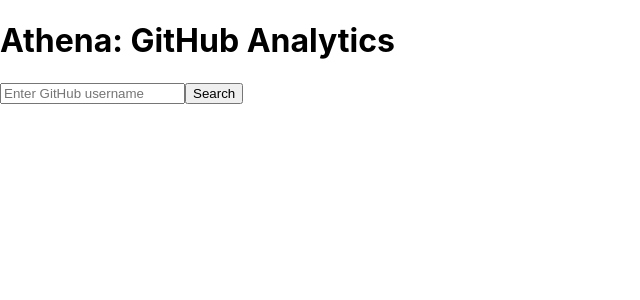
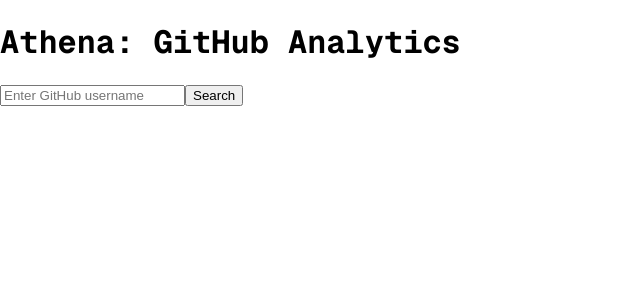
Before and after one commit to JI1IN/Athena, a React (Create React App) app in the folder frontend/: page / in a window 1280 px wide. Shown: the top 300 px of the page, without its empty margins (0-640 px from the left). Built offline with nearby package versions, Linux system fonts and the light colour scheme.

Commit message:
Font changed to Geist

```diff
--- a/frontend/public/index.html
+++ b/frontend/public/index.html
@@ -3,6 +3,9 @@
   <head>
     <meta charset="utf-8" />
     <link rel="icon" href="%PUBLIC_URL%/logo.svg" />
+    <link rel="preconnect" href="https://fonts.googleapis.com">
+<link rel="preconnect" href="https://fonts.gstatic.com" crossorigin>
+<link href="https://fonts.googleapis.com/css2?family=Geist+Mono:wght@100..900&display=swap" rel="stylesheet">
     <meta name="viewport" content="width=device-width, initial-scale=1" />
     <meta name="theme-color" content="#000000" />
     <meta
--- a/frontend/src/App.css
+++ b/frontend/src/App.css
@@ -2,3 +2,7 @@
 @tailwind components;
 @tailwind utilities;
 @plugin "daisyui";
+
+body {
+    font-family: "Geist Mono", sans-serif;
+}
--- a/frontend/src/App.js
+++ b/frontend/src/App.js
@@ -68,6 +68,7 @@
   const getColor = (language) => LANGUAGE_COLORS[language] || GRAY_COLOR;
 
   return (
+      <div>
     <div className="min-h-screen bg-base-200 p-6">
       <div className="max-w-3xl mx-auto">
         <h1 className="text-4xl font-bold text-center mb-6">Athena: GitHub Analytics</h1>
@@ -155,6 +156,7 @@
         )}
       </div>
     </div>
+        </div>
   );
 }
 
```
